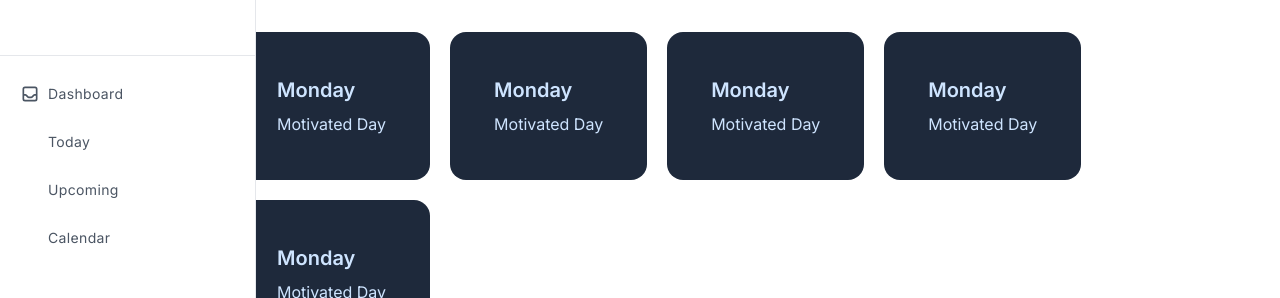
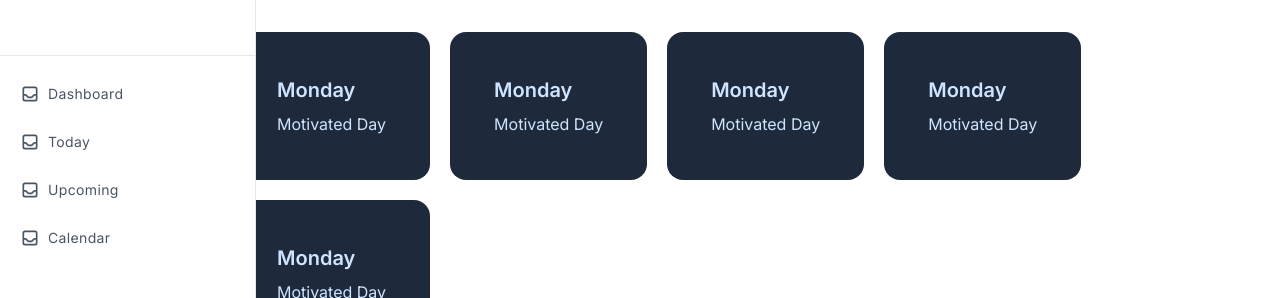
Before and after one commit to irfiacre/ontrackr, a Next.js app: page / in a window 1280 px wide. Shown: the top 298 px of the page. Built offline with nearby package versions, Linux system fonts and the light colour scheme.

Commit message:
--no-edit

```diff
--- a/app/components/LayoutCompmontents/Sidebar.tsx
+++ b/app/components/LayoutCompmontents/Sidebar.tsx
@@ -13,9 +13,39 @@ const Sidebar = () => {
         ></path>
       ),
     },
-    { title: "Today", icon: "" },
-    { title: "Upcoming", icon: "" },
-    { title: "Calendar", icon: "" },
+    {
+      title: "Today",
+      icon: (
+        <path
+          strokeLinecap="round"
+          strokeLinejoin="round"
+          strokeWidth="2"
+          d="M20 13V6a2 2 0 00-2-2H6a2 2 0 00-2 2v7m16 0v5a2 2 0 01-2 2H6a2 2 0 01-2-2v-5m16 0h-2.586a1 1 0 00-.707.293l-2.414 2.414a1 1 0 01-.707.293h-3.172a1 1 0 01-.707-.293l-2.414-2.414A1 1 0 006.586 13H4"
+        ></path>
+      ),
+    },
+    {
+      title: "Upcoming",
+      icon: (
+        <path
+          strokeLinecap="round"
+          strokeLinejoin="round"
+          strokeWidth="2"
+          d="M20 13V6a2 2 0 00-2-2H6a2 2 0 00-2 2v7m16 0v5a2 2 0 01-2 2H6a2 2 0 01-2-2v-5m16 0h-2.586a1 1 0 00-.707.293l-2.414 2.414a1 1 0 01-.707.293h-3.172a1 1 0 01-.707-.293l-2.414-2.414A1 1 0 006.586 13H4"
+        ></path>
+      ),
+    },
+    {
+      title: "Calendar",
+      icon: (
+        <path
+          strokeLinecap="round"
+          strokeLinejoin="round"
+          strokeWidth="2"
+          d="M20 13V6a2 2 0 00-2-2H6a2 2 0 00-2 2v7m16 0v5a2 2 0 01-2 2H6a2 2 0 01-2-2v-5m16 0h-2.586a1 1 0 00-.707.293l-2.414 2.414a1 1 0 01-.707.293h-3.172a1 1 0 01-.707-.293l-2.414-2.414A1 1 0 006.586 13H4"
+        ></path>
+      ),
+    },
   ];
   return (
     <div className="min-h-screen flex flex-col flex-auto flex-shrink-0 antialiased bg-gray-50 text-gray-800">
```
